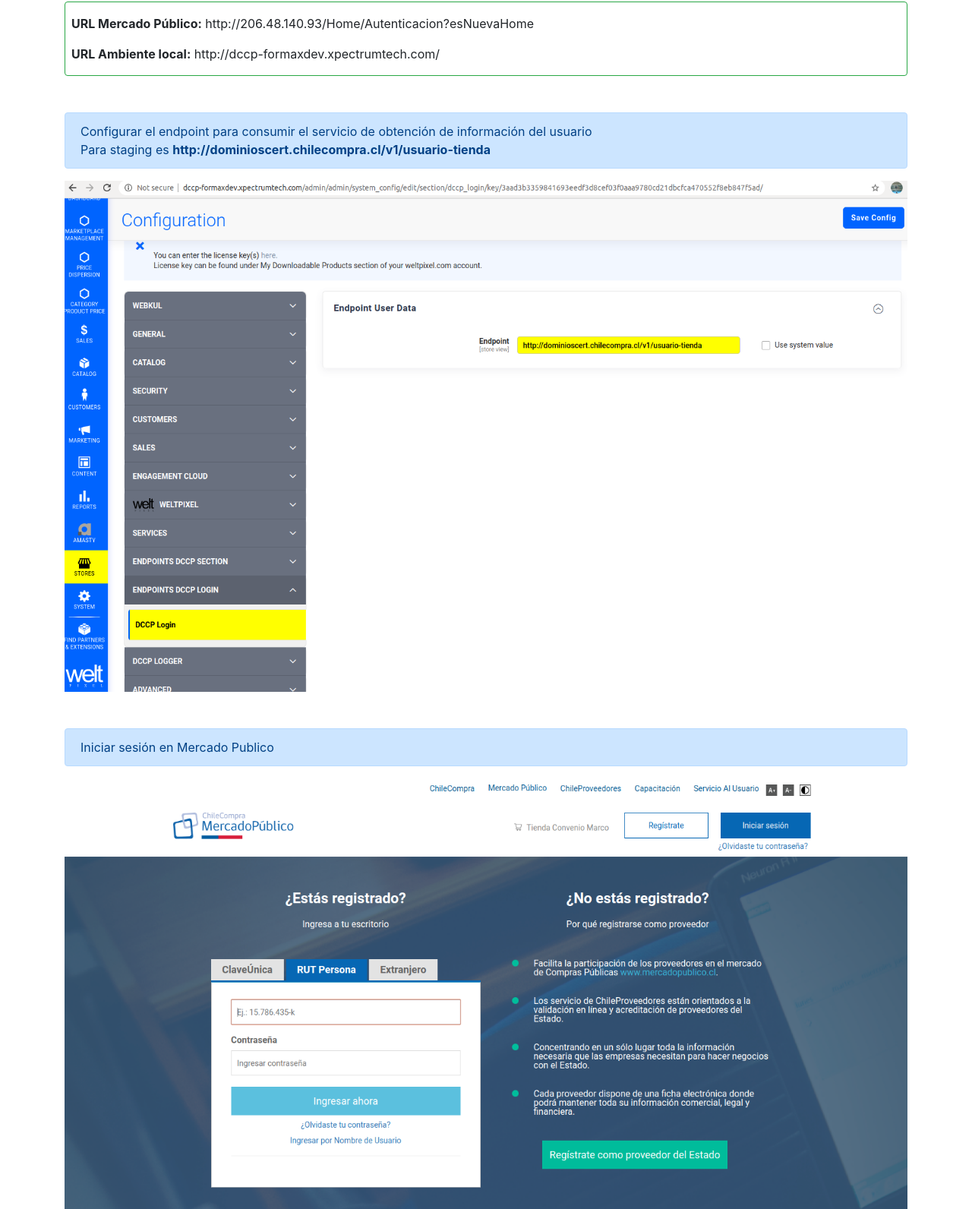
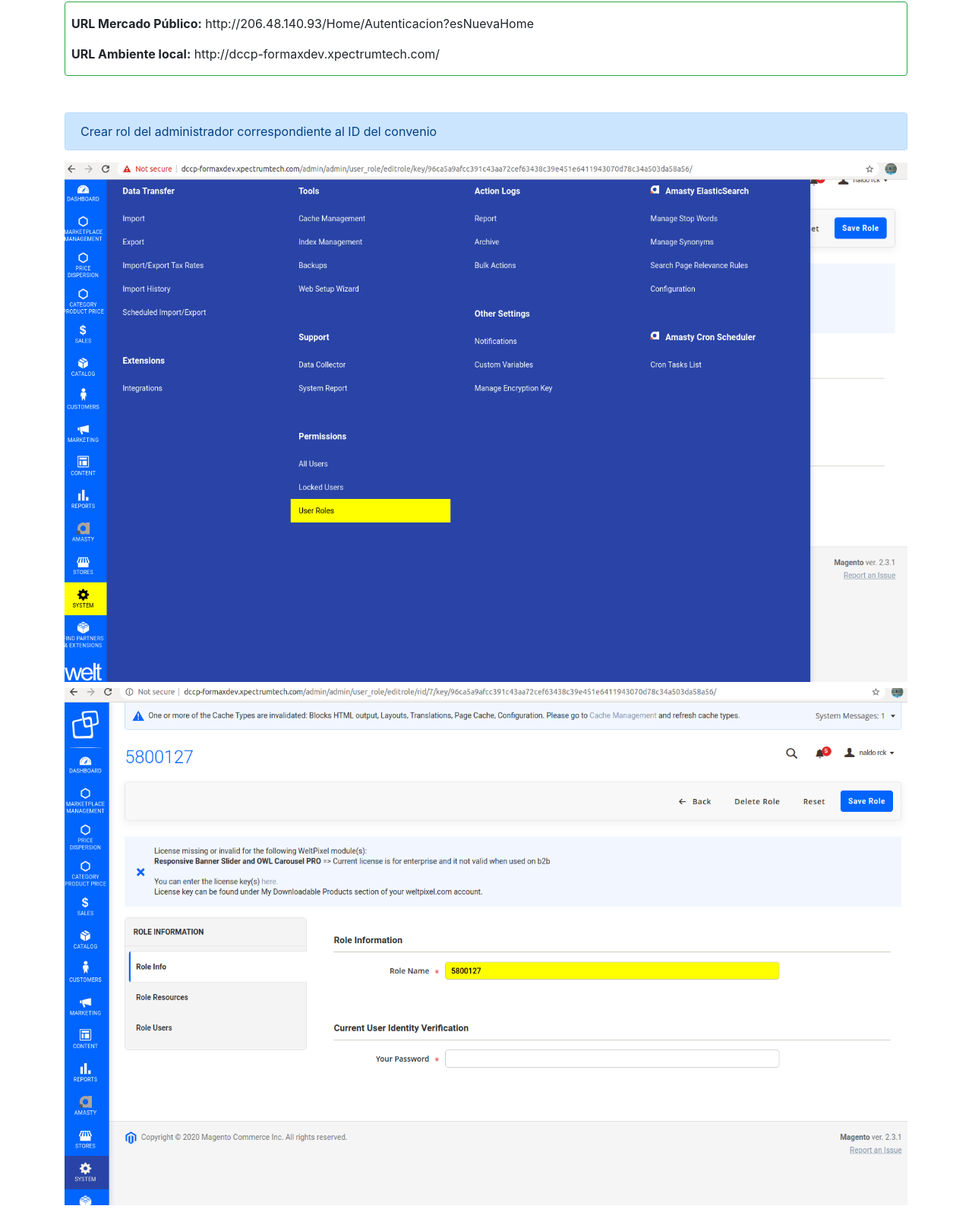
Before and after one commit to xpec-naldo/xpec-naldo.github.io, a plain HTML site: page dccp/001/index.html in a window 1280 px wide. Shown: the part 134-1726 px from the top of the page at 76% size. Drawn offline with nearby package versions, Linux system fonts and the light colour scheme.

Commit message:
Last version

```diff
--- a/dccp/001/index.html
+++ b/dccp/001/index.html
@@ -36,6 +36,19 @@
       <div class="row">
         <div class="col">
           <div class="alert alert-primary">
+            Crear rol del administrador correspondiente al ID del convenio
+          </div>
+          <div class="text-center">
+            <img src="img/25.png" alt="" class="img-fluid" />
+            <img src="img/26.png" alt="" class="img-fluid mt-2" />
+            <img src="img/27.png" alt="" class="img-fluid mt-2" />
+          </div>
+        </div>
+      </div>
+
+      <div class="row">
+        <div class="col">
+          <div class="alert alert-primary mt-5">
             Configurar el endpoint para consumir el servicio de obtención de información del usuario<br>
             Para staging es <b>http://dominioscert.chilecompra.cl/v1/usuario-tienda</b>
           </div>
```
Also changed, not shown: dccp/001/img/25.png (added), dccp/001/img/26.png (added), dccp/001/img/27.png (added).
